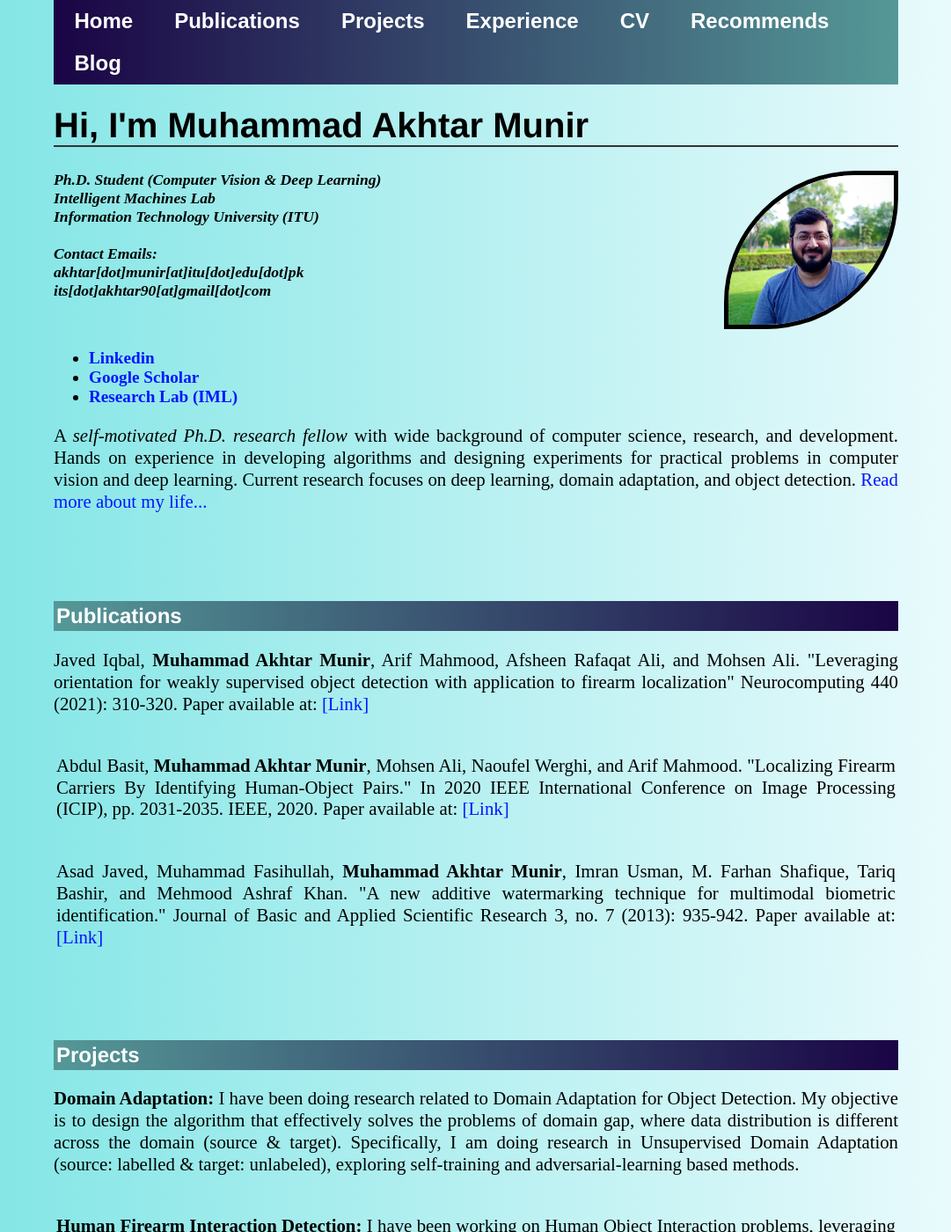
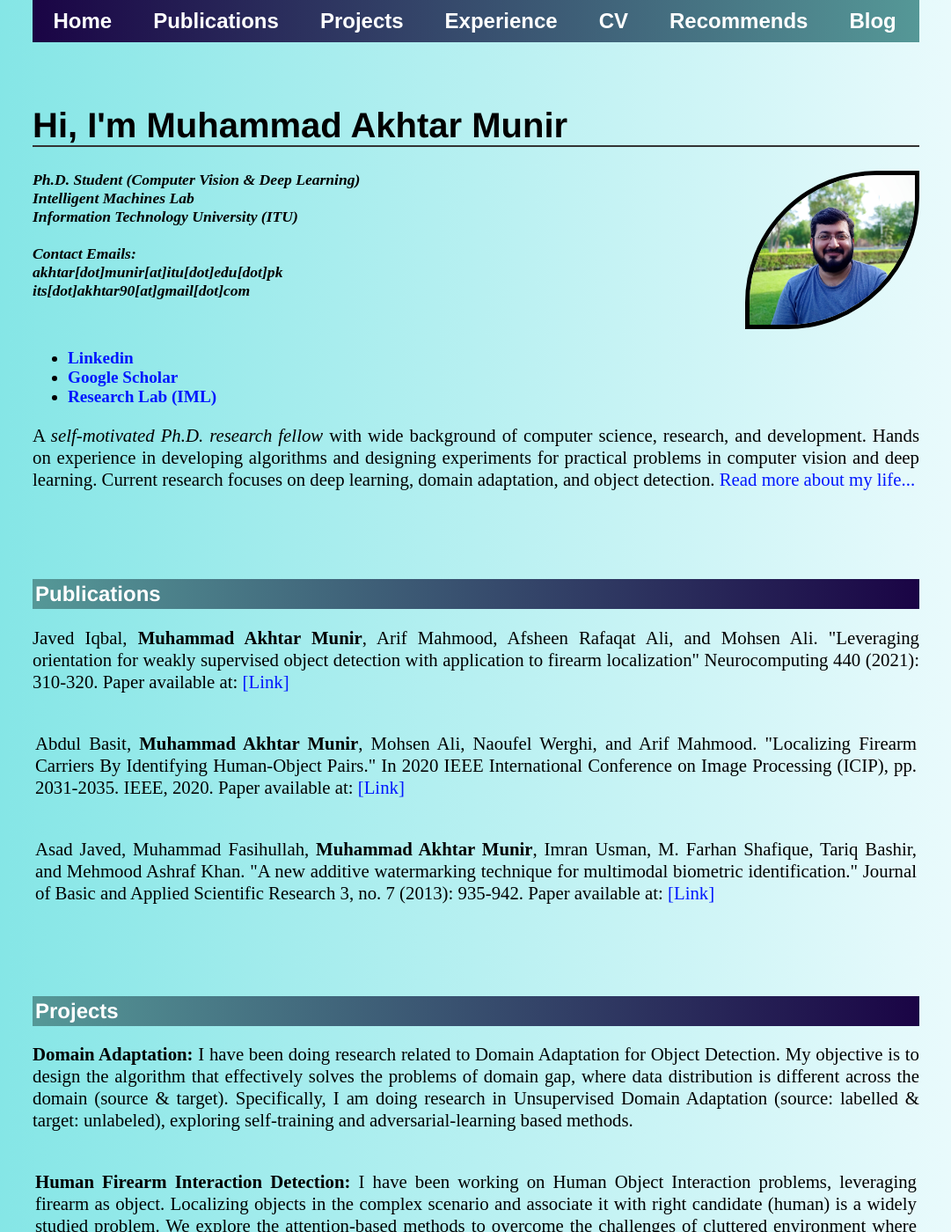
Before and after one commit to akhtarvision/akhtarvision.github.io, a Jekyll site: the page built from index.html, in a window 1280 px wide and 1400 px high. Shown: the whole window at 88% size, without its empty margins (99-1180 px from the left). Built offline with Jekyll 4.4.1, drawn with Linux system fonts in a browser that asks for light colours.

Commit message:
Update main.css

```diff
--- a/css/main.css
+++ b/css/main.css
@@ -1,10 +1,11 @@
 body {
     margin: 60px auto;
-    width: 60rem;
+    width: 63rem;
+    padding: 0 2rem;
 /*     width: 63rem; */
 /*     background-color: #000; */
 /*     background-color: gr; */
-background-image: linear-gradient(to right, #7CE4E4, #f2fcfe);
+    background-image: linear-gradient(to right, #7CE4E4, #f2fcfe);
 }
 nav ul, footer ul {
     font-family:'Arial', 'Sans-Serif';
@@ -95,7 +96,7 @@ address {
   background-image: linear-gradient(to left, #559897, #1A0445);
   position: fixed; /* Set the navbar to fixed position */
   top: 0; /* Position the navbar at the top of the page */
-  width: 60rem; /* Full width */
+  width: 63rem; /* Full width */
 }
 
 /* Links inside the navbar */
```
